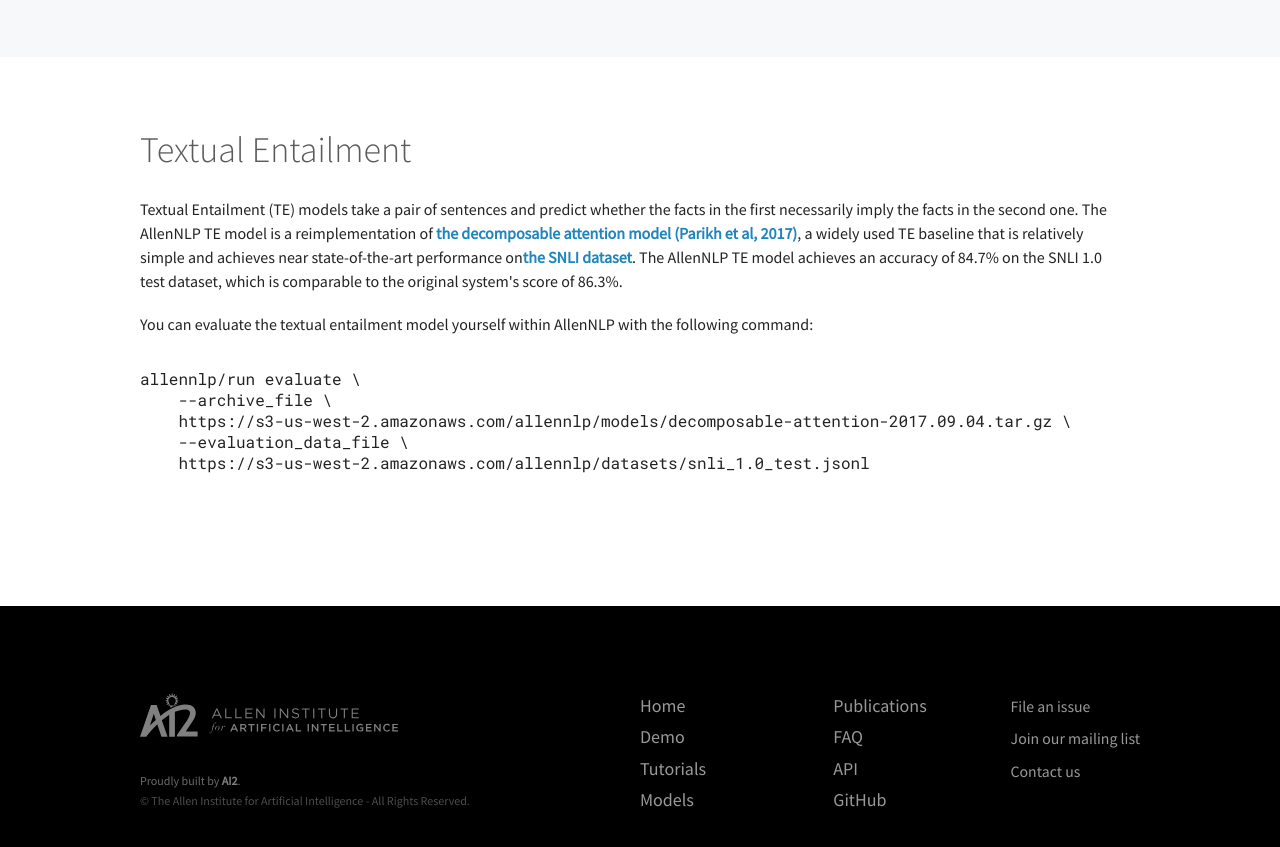
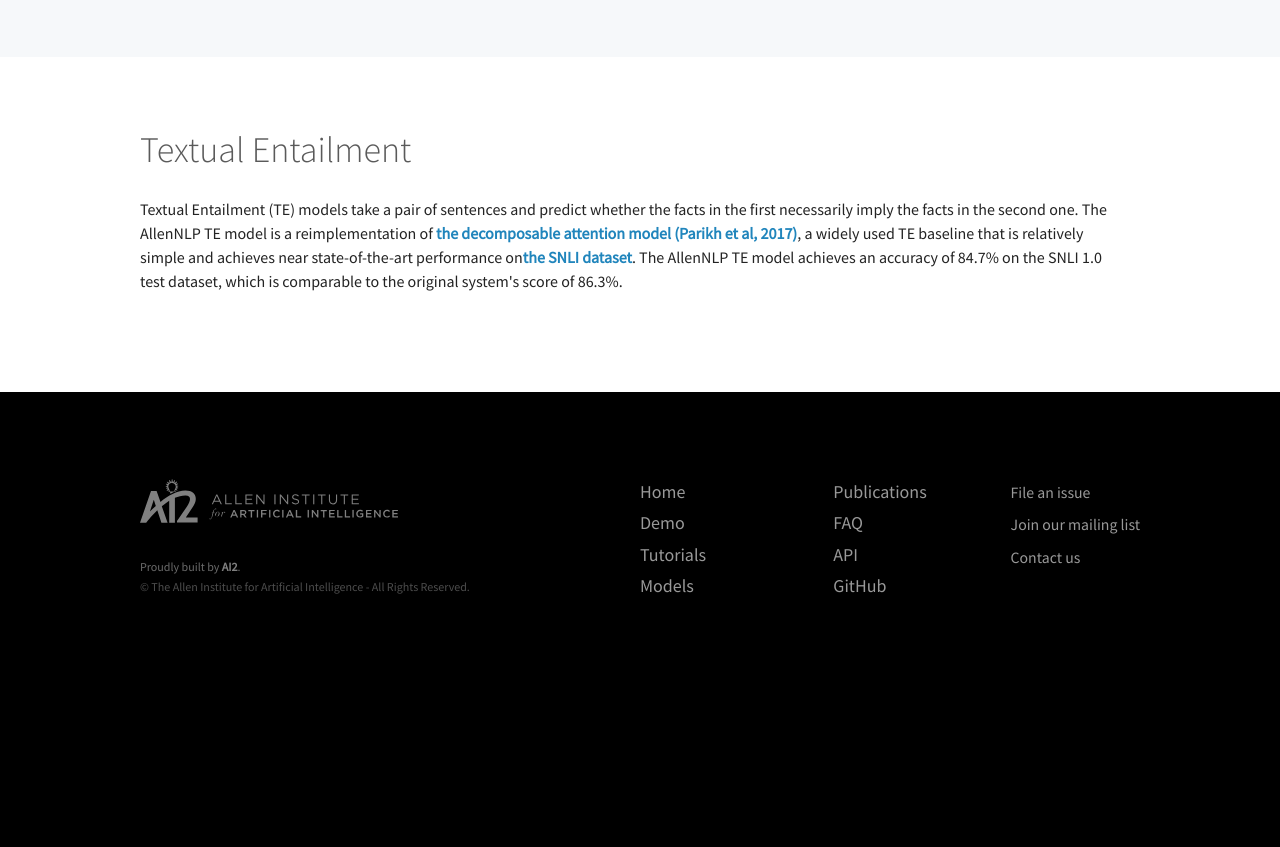
Before and after one commit to allenai/allennlp-website, a Jekyll site: the page built from models.html, in a window 1280 px wide and 900 px high, scrolled down 945 px. Shown: the top 847 px of the window. Built offline with Jekyll 4.4.1, drawn with Linux system fonts in a browser that asks for light colours; after the commit the page ends 1631 px from its top, so only the background shows below that.

Commit message:
Revert "Update SRL link to use Semantic Scholar."
This reverts commit b1627e29684b3b4230f040caa235399f677f643b.

```diff
--- a/models.html
+++ b/models.html
@@ -30,7 +30,7 @@
         <div class="constrained constrained--med">
           <div class="padded-med">
             <h2>Semantic Role Labeling</h2>
-            <p class="t-sm">SRL, or Semantic Role Labeling, models recover the latent predicate argument structure of a sentence. SRL builds representations that answer basic questions about sentence meaning, including "who" did "what" to “whom," etc. The AllenNLP SRL model is a reimplementation of <a href="https://www.semanticscholar.org/paper/Deep-Semantic-Role-Labeling-What-Works-and-What-s-He-Lee/a3ccff7ad63c2805078b34b8514fa9eab80d38e9" target="_blank">a deep BiLSTM model (He et al, 2017)</a>. The AllenNLP SRL model closely matches the published model, achieving a F1 of 78.9 on <a href="http://conll.cemantix.org/2012/" target="_blank">CoNLL 2012</a>.</p>
+            <p class="t-sm">SRL, or Semantic Role Labeling, models recover the latent predicate argument structure of a sentence. SRL builds representations that answer basic questions about sentence meaning, including "who" did "what" to “whom," etc. The AllenNLP SRL model is a reimplementation of <a href="https://homes.cs.washington.edu/~luheng/files/acl2017_hllz.pdf" target="_blank">a deep BiLSTM model (He et al, 2017)</a>. The AllenNLP SRL model closely matches the published model, achieving a F1 of 78.9 on <a href="http://conll.cemantix.org/2012/" target="_blank">CoNLL 2012</a>.</p>
           </div>
         </div>
       </div>
@@ -39,14 +39,6 @@
           <div class="padded-med">
             <h2>Textual Entailment</h2>
             <p class="t-sm">Textual Entailment (TE) models take a pair of sentences and predict whether the facts in the first necessarily imply the facts in the second one. The AllenNLP TE model is a reimplementation of <a href="https://www.semanticscholar.org/paper/A-Decomposable-Attention-Model-for-Natural-Languag-Parikh-T%C3%A4ckstr%C3%B6m/07a9478e87a8304fc3267fa16e83e9f3bbd98b27" target="_blank">the decomposable attention model (Parikh et al, 2017)</a>, a widely used TE baseline that is relatively simple and achieves near state-of-the-art performance on<a href="https://nlp.stanford.edu/projects/snli/" target="_blank">the SNLI dataset</a>.  The AllenNLP TE model achieves an accuracy of 84.7% on the SNLI 1.0 test dataset, which is comparable to the original system's score of 86.3%.</p>
-            <p class="t-sm">You can evaluate the textual entailment model yourself within AllenNLP with the following command:</p>
-            <pre>
-allennlp/run evaluate \
-    --archive_file \
-    https://s3-us-west-2.amazonaws.com/allennlp/models/decomposable-attention-2017.09.04.tar.gz \
-    --evaluation_data_file \
-    https://s3-us-west-2.amazonaws.com/allennlp/datasets/snli_1.0_test.jsonl
-            </pre>
           </div>
         </div>
       </div>
```
